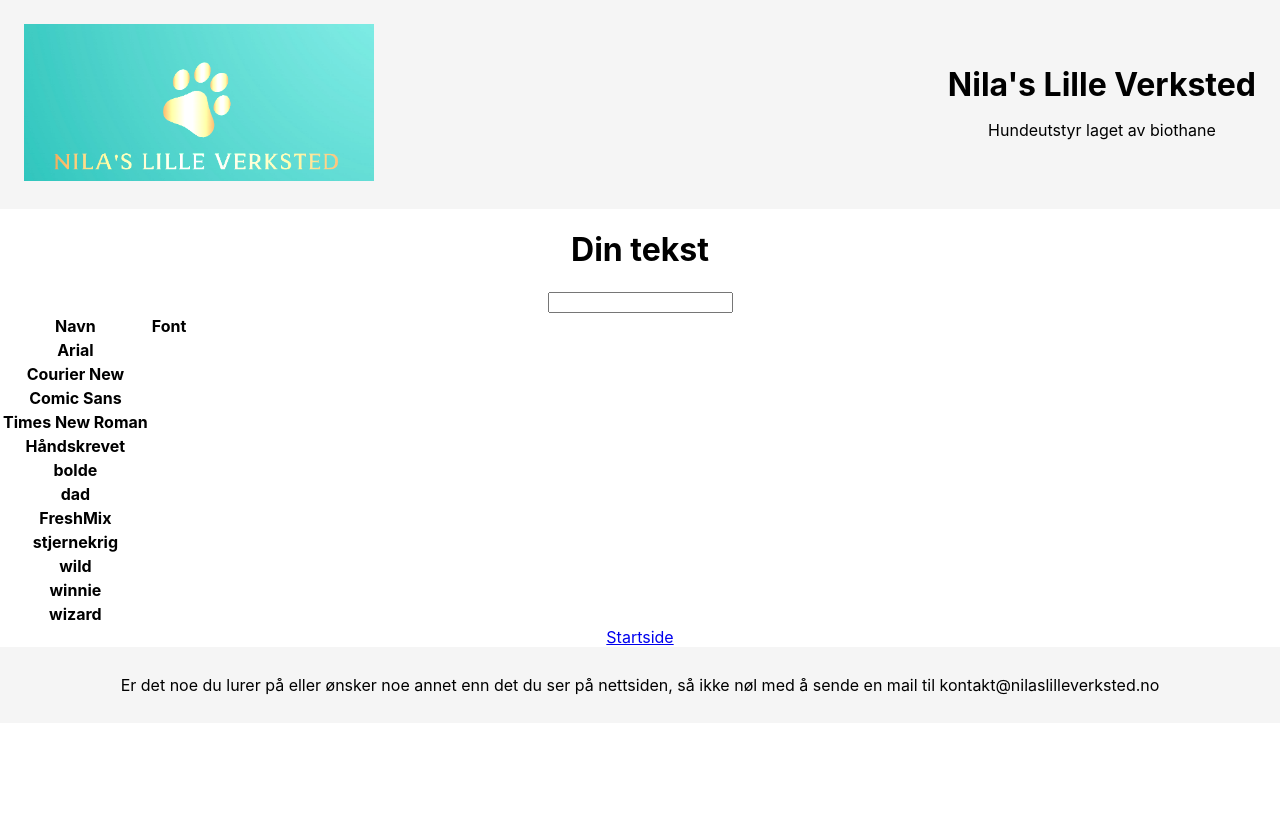
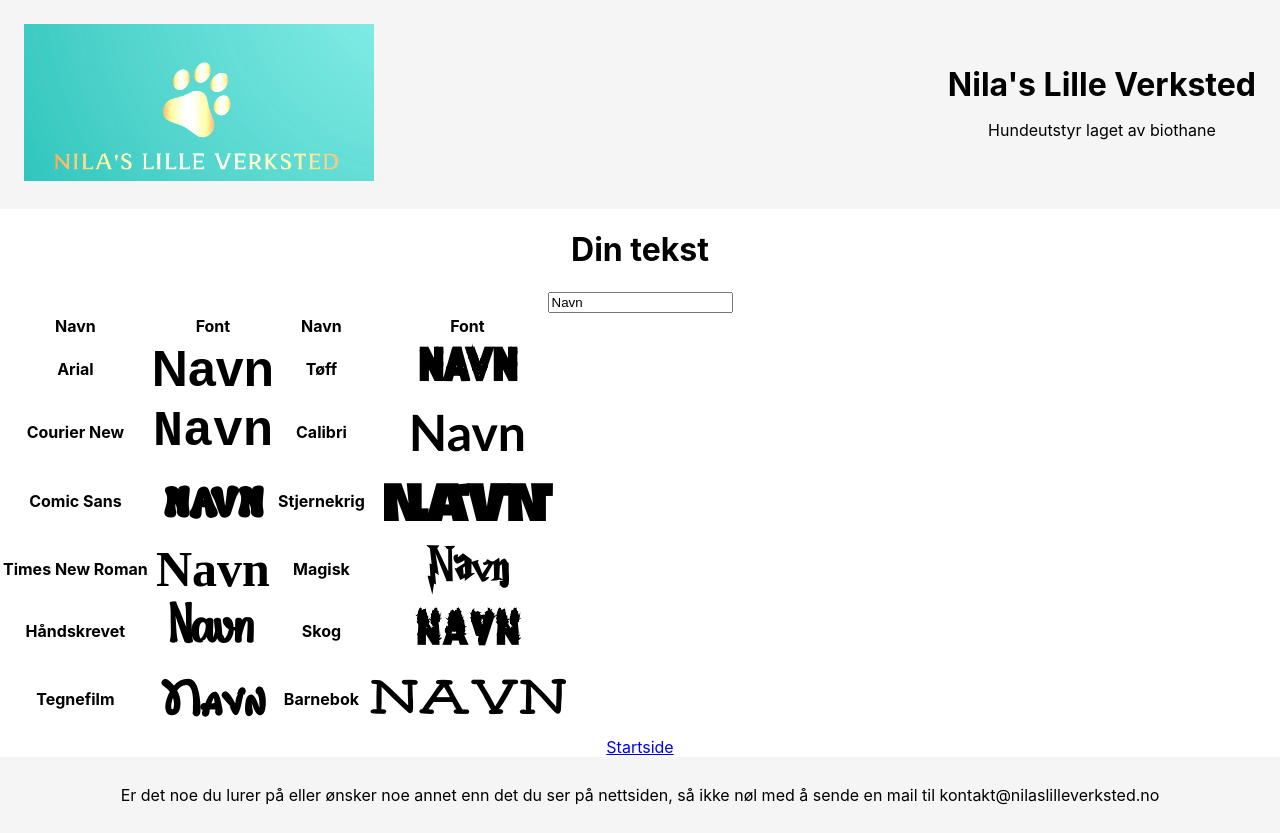
Before and after one commit to raily2595/enkeltbutikknettside, a React (Create React App) app: page /font in a window 1280 px wide. Before the commit the page ends 800 px from the top, so only its background shows below. Built offline with nearby package versions, Linux system fonts and the light colour scheme.

Commit message:
endre fontnavn, dele opp i to kolonner

```diff
--- a/src/components/Font.js
+++ b/src/components/Font.js
@@ -2,7 +2,7 @@ import React, { useState } from 'react';
 import {NavLink} from "react-router-dom";
 
 const FontPage = () => {
-    const [text, setText] = useState('');
+    const [text, setText] = useState('Navn');
 
     const handleInputChange = (event) => {
         setText(event.target.value);
@@ -17,56 +17,46 @@ const FontPage = () => {
                     <tr>
                         <th>Navn</th>
                         <th>Font</th>
+                        <th>Navn</th>
+                        <th>Font</th>
                     </tr>
                 </thead>
                 <tbody>
                     <tr>
                         <th>Arial</th>
                         <th><div style={{ fontFamily: 'Arial', fontSize: '50px' }}>{text}</div></th>
+                        <th>Tøff</th>
+                        <th><div style={{ fontFamily: 'Tøff', fontSize: '50px' }}>{text}</div></th>
                     </tr>
                     <tr>
                         <th>Courier New</th>
                         <th><div style={{ fontFamily: 'Courier New', fontSize: '50px' }}>{text}</div></th>
+                        <th>Calibri</th>
+                        <th><div style={{ fontFamily: 'Calibri', fontSize: '50px' }}>{text}</div></th>
                     </tr>
                     <tr>
                         <th>Comic Sans</th>
                         <th><div style={{ fontFamily: 'Comic Sans', fontSize: '50px' }}>{text}</div></th>
+                        <th>Stjernekrig</th>
+                        <th><div style={{ fontFamily: 'Stjernekrig', fontSize: '50px' }}>{text}</div></th>
                     </tr>
                     <tr>
                         <th>Times New Roman</th>
                         <th><div style={{ fontFamily: 'Times New Roman', fontSize: '50px' }}>{text}</div></th>
+                        <th>Magisk</th>
+                        <th><div style={{ fontFamily: 'Magisk', fontSize: '50px' }}>{text}</div></th>
                     </tr>
                     <tr>
                         <th>Håndskrevet</th>
                         <th><div style={{ fontFamily: 'Handskrevet', fontSize: '50px' }}>{text}</div></th>
+                        <th>Skog</th>
+                        <th><div style={{ fontFamily: 'Skog', fontSize: '50px' }}>{text}</div></th>
                     </tr>
                     <tr>
-                        <th>bolde</th>
-                        <th><div style={{ fontFamily: 'bolde', fontSize: '50px' }}>{text}</div></th>
-                    </tr>
-                    <tr>
-                        <th>dad</th>
-                        <th><div style={{ fontFamily: 'dad', fontSize: '50px' }}>{text}</div></th>
-                    </tr>
-                    <tr>
-                        <th>FreshMix</th>
-                        <th><div style={{ fontFamily: 'FreshMix', fontSize: '50px' }}>{text}</div></th>
-                    </tr>
-                    <tr>
-                        <th>stjernekrig</th>
-                        <th><div style={{ fontFamily: 'stjernekrig', fontSize: '50px' }}>{text}</div></th>
-                    </tr>
-                    <tr>
-                        <th>wild</th>
-                        <th><div style={{ fontFamily: 'wild', fontSize: '50px' }}>{text}</div></th>
-                    </tr>
-                    <tr>
-                        <th>winnie</th>
-                        <th><div style={{ fontFamily: 'winnie', fontSize: '50px' }}>{text}</div></th>
-                    </tr>
-                    <tr>
-                        <th>wizard</th>
-                        <th><div style={{ fontFamily: 'wizard', fontSize: '50px' }}>{text}</div></th>
+                        <th>Tegnefilm</th>
+                        <th><div style={{ fontFamily: 'Tegnefilm', fontSize: '50px' }}>{text}</div></th>
+                        <th>Barnebok</th>
+                        <th><div style={{ fontFamily: 'Barnebok', fontSize: '50px' }}>{text}</div></th>
                     </tr>
                 </tbody>
             </table>
--- a/src/fonts.css
+++ b/src/fonts.css
@@ -1,9 +1,3 @@
-@font-face {
-    font-family: 'Fresh Mix';
-    src: url('./fonts/FreshMix.ttf') format('truetype');
-    /* Add additional font properties if needed */
-}
-
 @font-face {
     font-family: 'Comic Sans';
     src: url('./fonts/ComicSans.ttf') format('truetype');
@@ -11,31 +5,31 @@
 }
 
 @font-face {
-    font-family: 'stjernekrig';
+    font-family: 'Stjernekrig';
     src: url('./fonts/stjernekrig.ttf') format('truetype');
     /* Add additional font properties if needed */
 }
 
 @font-face {
-    font-family: 'wild';
+    font-family: 'Skog';
     src: url('./fonts/wild.ttf') format('truetype');
     /* Add additional font properties if needed */
 }
 
 @font-face {
-    font-family: 'winnie';
+    font-family: 'Barnebok';
     src: url('./fonts/winnie.ttf') format('truetype');
     /* Add additional font properties if needed */
 }
 
 @font-face {
-    font-family: 'bolde';
+    font-family: 'Tegnefilm';
     src: url('./fonts/bolde.otf') format('opentype');
     /* Add additional font properties if needed */
 }
 
 @font-face {
-    font-family: 'dad';
+    font-family: 'Tøff';
     src: url('./fonts/dad.otf') format('opentype');
     /* Add additional font properties if needed */
 }
@@ -47,7 +41,7 @@
 }
 
 @font-face {
-    font-family: 'Wizard';
+    font-family: 'Magisk';
     src: url('./fonts/wizard.otf') format('opentype');
     /* Add additional font properties if needed */
 }
```
Also changed, not shown: public/logo_utentekst.png (added).
